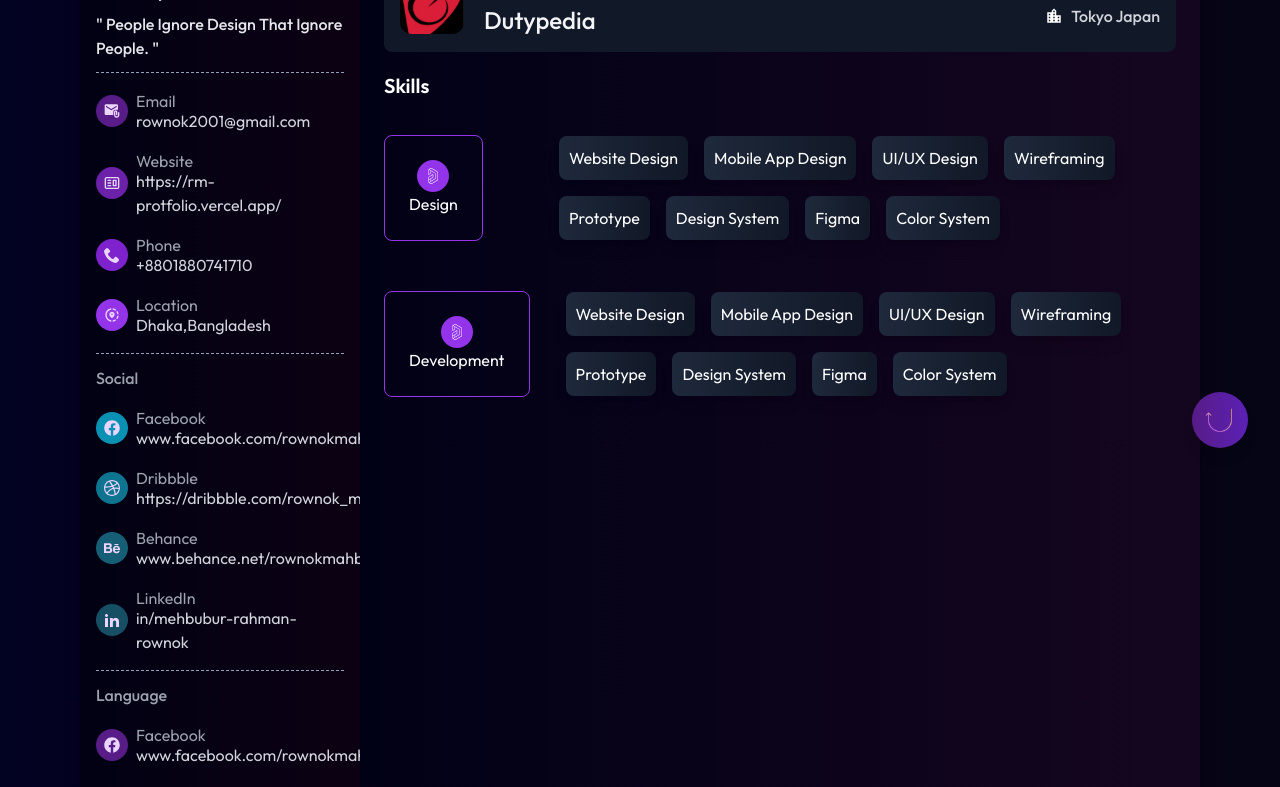
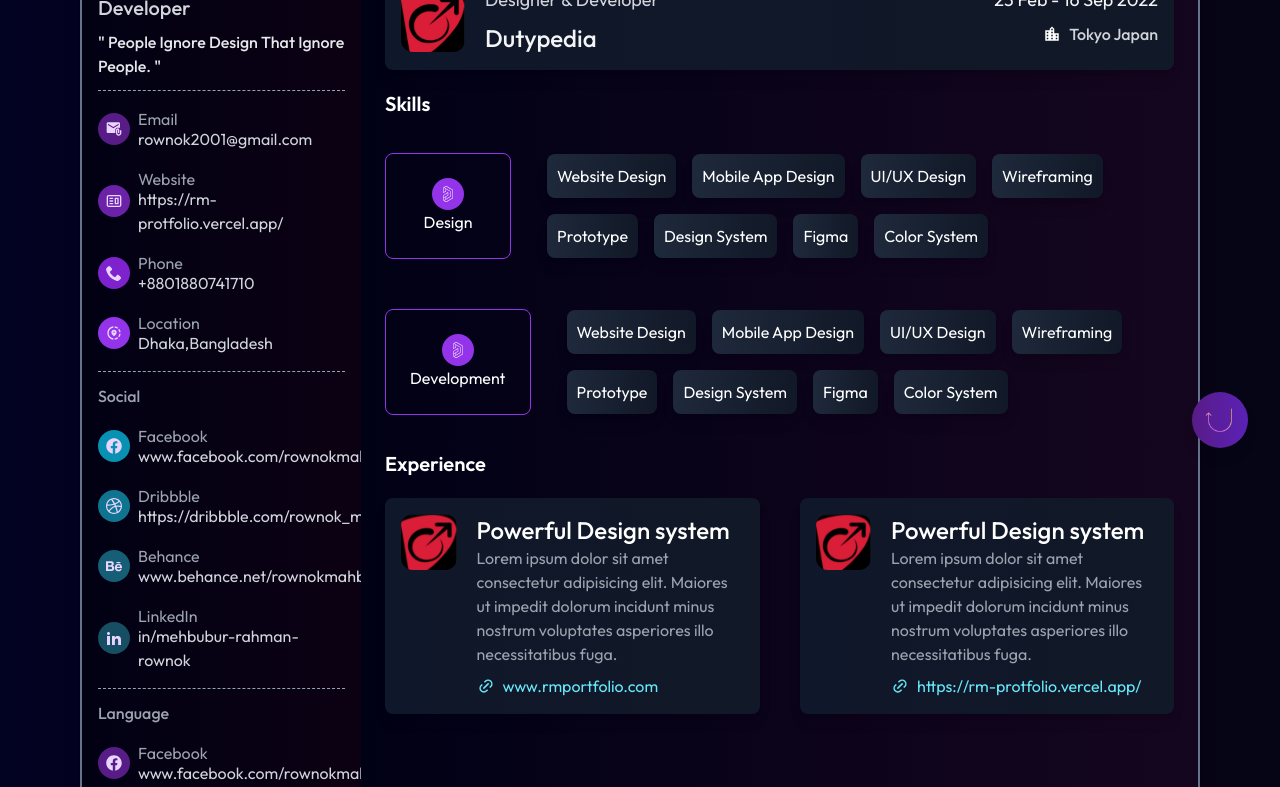
Before and after one commit to Mhatre2/Rutvik-Protfolio, a Next.js app: page /portfolio in a window 1280 px wide. Shown: the part 320-1107 px from the top of the page. Built offline with nearby package versions, Linux system fonts and the light colour scheme; a web font is replaced by a local one.

Commit message:
resume updated

```diff
--- a/Components/Portfolio/Experience.js
+++ b/Components/Portfolio/Experience.js
@@ -23,7 +23,7 @@ const Experience = () => {
         <p className='text-white text-xl font-semibold'>Experience</p>
         {exp.map((ex,i)=>{
             return(
-                <div key={i} className="flex justify-between bg-gray-900 p-4 rounded-lg my-5">
+                <div key={i} className="flex flex-wrap md:justify-between bg-gradient-to-r from-slate-900 shadow-lg to-gray-900 p-4 rounded-lg my-5">
                 <div key={i} className="flex justify-between gap-5 items-center">
                 <img className='w-16 h-16 rounded-xl object-cover' src={ex.img} alt="" />
                 <div className='space-y-2'>
--- /dev/null
+++ b/Components/Portfolio/LetestProject.js
@@ -0,0 +1,55 @@
+import React from "react";
+import { RiLinkM } from "react-icons/ri";
+
+const LetestProject = () => {
+  const exp = [
+    {
+      img: "/Assets/dutypedia.png",
+      name: "Powerful Design system",
+      description: "  Lorem ipsum dolor sit amet consectetur adipisicing elit. Maiores ut impedit dolorum incidunt minus nostrum voluptates asperiores illo necessitatibus fuga.",
+      link: "www.rmportfolio.com",
+    },
+    {
+        img: "/Assets/dutypedia.png",
+        name: "Powerful Design system",
+        description: "  Lorem ipsum dolor sit amet consectetur adipisicing elit. Maiores ut impedit dolorum incidunt minus nostrum voluptates asperiores illo necessitatibus fuga.",
+        link: "https://rm-protfolio.vercel.app/",
+      },
+
+  ];
+  return (
+    <div>
+      <p className="text-white text-xl font-semibold">Experience</p>
+      <div className="grid grid-cols-1 md:grid-cols-2 gap-10  my-5">
+        {exp.map((ex, i) => {
+          return (
+            <div
+              key={i}
+              className="bg-gradient-to-r from-slate-900 shadow-lg to-gray-900 p-4 rounded-lg"
+            >
+              <div className="flex flex-col md:flex-row gap-5">
+                <img className="md:w-14 md:h-14 object-cover rounded-xl" src={ex.img} alt="" />
+                <div className="">
+                  <p className="text-2xl text-white font-medium">
+                   {ex.name}
+                  </p>
+                  <p className="text-gray-400 ">
+                  {ex.description}
+                  </p>
+                  <div className='flex gap-2 items-center mt-2'>
+
+                        <RiLinkM className='text-cyan-300 text-lg'/>
+                        <a href={ex.link} className="text-cyan-300 hover:underline" target='_blank'>{ex.link}</a>
+                    </div>
+                </div>
+              </div>
+
+            </div>
+          );
+        })}
+      </div>
+    </div>
+  );
+};
+
+export default LetestProject;
--- a/Components/Portfolio/Portfolio.js
+++ b/Components/Portfolio/Portfolio.js
@@ -9,11 +9,12 @@ import {ImBehance} from 'react-icons/im'
 import {ImLinkedin2} from 'react-icons/im'
 import Experience from "./Experience";
 import Skill from "./Skill";
+import LetestProject from "./LetestProject";
 const Portfolio = () => {
   return (
-    <div className="container mx-auto py-20 ">
-      <div className="grid grid-cols-1 md:grid-cols-4 rounded-lg overflow-hidden shadow-xl">
-        <div className="bg-gradient-to-r from-[#010113] to-[#0c0113] px-2 py-4 md:px-4 shadow-2xl">
+    <div className="container mx-auto py-24 ">
+      <div className="grid grid-cols-1 md:grid-cols-4 rounded-lg overflow-hidden shadow-xl border-2 border-slate-500">
+        <div className="bg-gradient-to-r from-[#010113] to-[#0c0113] px-2 py-4 md:px-4 shadow-2xl ">
           <img
             className="w-32 h-32 object-cover rounded-full"
             src="/Assets/rownokmahbub.jpg"
@@ -170,6 +171,7 @@ const Portfolio = () => {
         <div className="md:col-span-3 bg-gradient-to-r from-[#010116] to-[#15061f] p-6">
           <Experience/>
           <Skill/>
+          <LetestProject/>
         </div>
       </div>
     </div>
--- a/Components/Portfolio/Skill.js
+++ b/Components/Portfolio/Skill.js
@@ -6,8 +6,8 @@ const Skill = () => {
   return (
     <>
     <p className='text-white text-xl font-semibold'>Skills</p>
-     <div className='flex items-center gap-5 my-5'>
-       <div className="flex flex-col items-center border border-purple-600 p-6 rounded-lg md:mr-10">
+     <div className='flex flex-col md:flex-row items-center gap-5 my-5'>
+       <div className="flex flex-col items-center border border-purple-600 p-6 rounded-lg w-44">
             <div className="bg-purple-600 px-2 py-2 rounded-full">
                 <SiAltiumdesigner className='text-white'/>
             </div>
@@ -32,8 +32,8 @@ const Skill = () => {
 
     </div>
 
-    <div className='flex items-center gap-5 my-5'>
-       <div className="flex flex-col items-center border border-purple-600 p-6 rounded-lg ">
+    <div className='flex flex-col md:flex-row  items-center gap-5 my-5'>
+       <div className="flex flex-col items-center border border-purple-600 p-6 rounded-lg w-44">
             <div className="bg-purple-600 px-2 py-2 rounded-full">
                 <SiAltiumdesigner className='text-white'/>
             </div>
```
